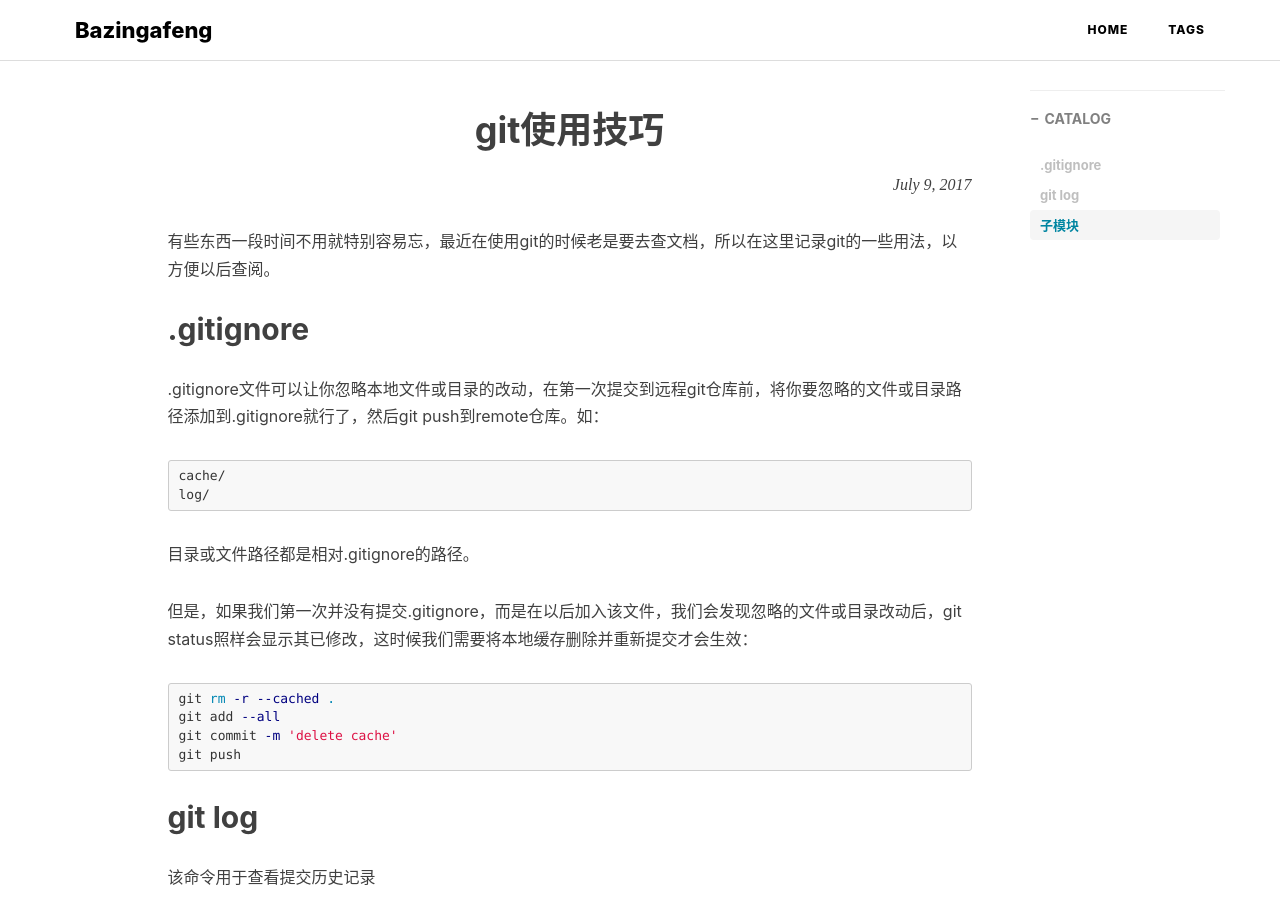
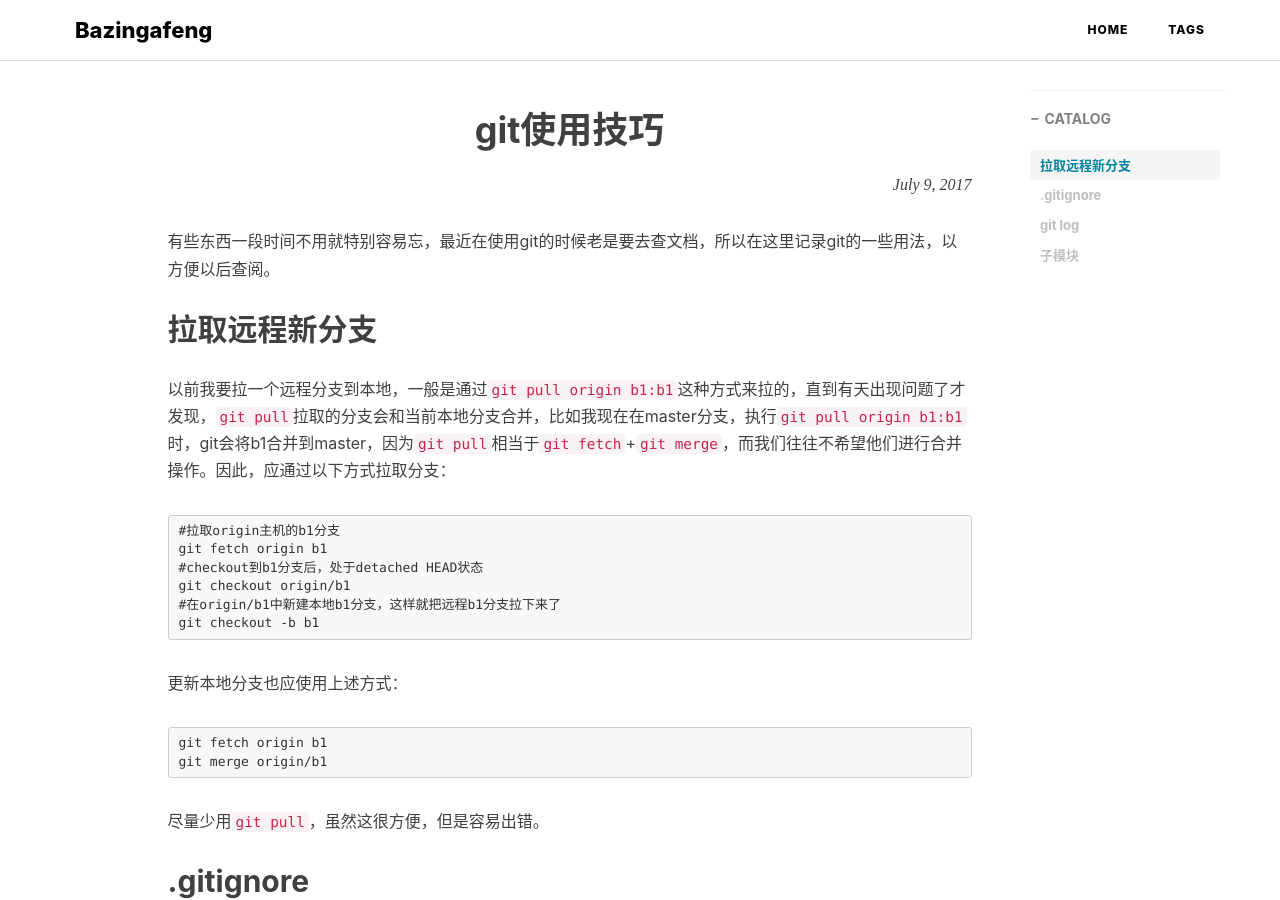
Before and after one commit to fengh0409/fengh0409.github.io, a Jekyll site: the page built from _posts/2017-07-09-the-skills-of-using-git.markdown, in a window 1280 px wide and 900 px high. Built offline with Jekyll 4.4.1, drawn with Linux system fonts in a browser that asks for light colours; nearby versions of some CDN libraries; comment, search, counter and statistics services are not loaded.

Commit message:
Update 2017-07-09-the-skills-of-using-git.markdown

````diff
--- a/_posts/2017-07-09-the-skills-of-using-git.markdown
+++ b/_posts/2017-07-09-the-skills-of-using-git.markdown
@@ -11,6 +11,23 @@ tags:
 ---
 
 有些东西一段时间不用就特别容易忘，最近在使用git的时候老是要去查文档，所以在这里记录git的一些用法，以方便以后查阅。
+
+## 拉取远程新分支
+以前我要拉一个远程分支到本地，一般是通过`git pull origin b1:b1`这种方式来拉的，直到有天出现问题了才发现，`git pull`拉取的分支会和当前本地分支合并，比如我现在在master分支，执行`git pull origin b1:b1`时，git会将b1合并到master，因为`git pull`相当于`git fetch`+`git merge`，而我们往往不希望他们进行合并操作。因此，应通过以下方式拉取分支：
+```git
+#拉取origin主机的b1分支
+git fetch origin b1
+#checkout到b1分支后，处于detached HEAD状态
+git checkout origin/b1
+#在origin/b1中新建本地b1分支，这样就把远程b1分支拉下来了
+git checkout -b b1
+```
+更新本地分支也应使用上述方式：
+```git
+git fetch origin b1
+git merge origin/b1
+```
+尽量少用`git pull`，虽然这很方便，但是容易出错。
 
 ## .gitignore
 .gitignore文件可以让你忽略本地文件或目录的改动，在第一次提交到远程git仓库前，将你要忽略的文件或目录路径添加到.gitignore就行了，然后git push到remote仓库。如：
````
